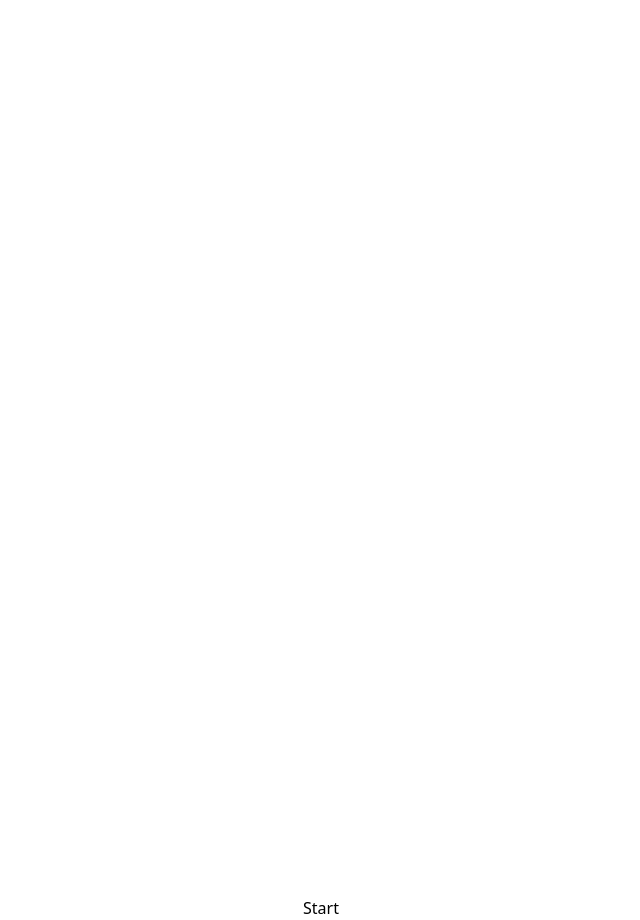
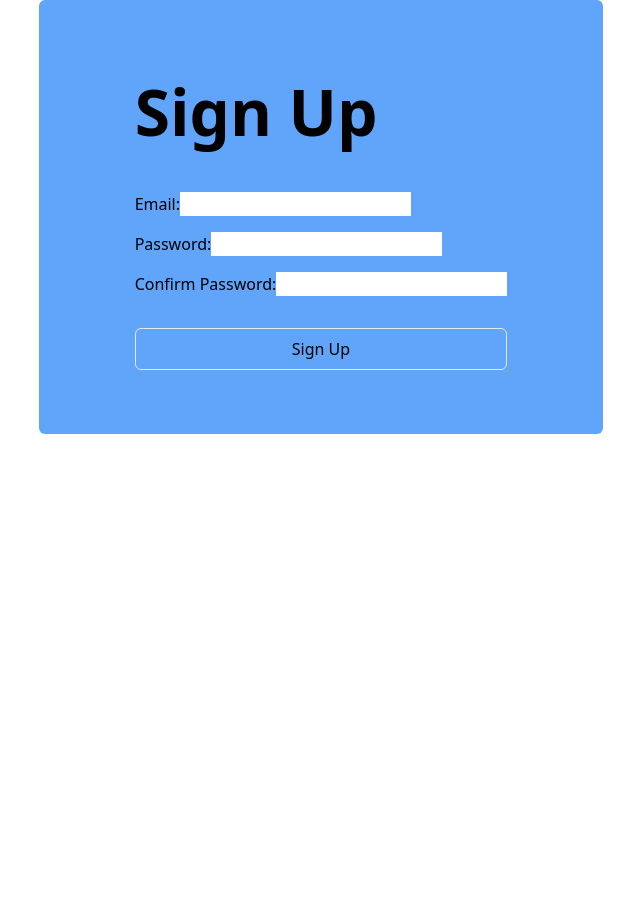
Before and after one commit to leon-luna-ray/snaptastic, a Vue app in the folder frontend/: page /signup in a window 1280 px wide. Shown: the whole page, without its empty margins (319-959 px from the left). After the commit the page ends 800 px from the top, so only its background shows below. Built offline with nearby package versions, Linux system fonts and the light colour scheme; no server answers.

Commit message:
vue router setup

```diff
--- a/frontend/package.json
+++ b/frontend/package.json
@@ -11,7 +11,8 @@
   "dependencies": {
     "@vueuse/core": "^10.4.1",
     "pinia": "^2.2.7",
-    "vue": "^3.3.4"
+    "vue": "^3.3.4",
+    "vue-router": "^4.5.0"
   },
   "devDependencies": {
     "@vitejs/plugin-vue": "^4.2.3",
--- a/frontend/src/App.vue
+++ b/frontend/src/App.vue
@@ -1,46 +1,11 @@
 <template>
-  <div id="vue-app">
-    <h1 class="icons text-white text-center py-[4rem]">Snaptastic</h1>
-    <video id="video" ref="videoRef" muted autoplay></video>
-    <button @click="enabled = !enabled">
-      {{ enabled ? 'Stop' : 'Start' }}
-    </button>
-  </div>
+  <!-- <Header /> -->
+  <RouterView />
+  <!-- <Footer /> -->
 </template>
+<script setup>
+import { RouterView } from 'vue-router';
 
-<script setup>
-import { watchEffect, ref, computed, onMounted } from 'vue';
-import { useDevicesList, useUserMedia } from '@vueuse/core'
-
-const {
-  videoInputs: cameras,
-} = useDevicesList({
-  requestPermissions: true,
-})
-
-const videoRef = ref(null);
-
-const currentCamera = computed(() => cameras.value[0]?.deviceId)
-
-const { stream, enabled } = useUserMedia({
-  constraints: {
-    video: { deviceId: currentCamera },
-  }
-})
-
-onMounted(() => {
-  watchEffect(() => {
-    if (videoRef.value && stream.value && stream.value.active) {
-      videoRef.value.srcObject = stream.value;
-    }
-  })
-})
+// import Header from './components/Header.vue';
+// import Footer from './components/Footer.vue';
 </script>
-
-<style>
-#vue-app {
-  display: flex;
-  flex-direction: column;
-  row-gap: 1rem;
-}
-</style>
--- a/frontend/src/components/HelloWorld.vue
+++ /dev/null
@@ -1,40 +0,0 @@
-<script setup>
-import { ref } from 'vue'
-
-defineProps({
-  msg: String,
-})
-
-const count = ref(0)
-</script>
-
-<template>
-  <h1>{{ msg }}</h1>
-
-  <div class="card">
-    <button type="button" @click="count++">count is {{ count }}</button>
-    <p>
-      Edit
-      <code>components/HelloWorld.vue</code> to test HMR
-    </p>
-  </div>
-
-  <p>
-    Check out
-    <a href="https://vuejs.org/guide/quick-start.html#local" target="_blank"
-      >create-vue</a
-    >, the official Vue + Vite starter
-  </p>
-  <p>
-    Install
-    <a href="https://github.com/vuejs/language-tools" target="_blank">Volar</a>
-    in your IDE for a better DX
-  </p>
-  <p class="read-the-docs">Click on the Vite and Vue logos to learn more</p>
-</template>
-
-<style scoped>
-.read-the-docs {
-  color: #888;
-}
-</style>
--- a/frontend/src/main.js
+++ b/frontend/src/main.js
@@ -3,10 +3,12 @@ import '@/assets/css/main.css'
 import { createApp } from 'vue';
 import { createPinia } from "pinia";
 
-import App from './App.vue'
+import router from './router';
+import App from './App.vue';
 
 const pinia = createPinia();
 const app = createApp(App);
 
 app.use(pinia);
+app.use(router);
 app.mount('#app');
--- /dev/null
+++ b/frontend/src/router/index.js
@@ -0,0 +1,48 @@
+import { createRouter, createWebHistory } from 'vue-router';
+
+const routes = [
+  {
+    path: '/',
+    component: () => import('@/views/HomeView.vue'),
+    name: 'Home',
+  },
+  {
+    path: '/login',
+    component: () => import('@/views/LoginView.vue'),
+    name: 'Login',
+  },
+  {
+    path: '/signup',
+    component: () => import('@/views/SignupView.vue'),
+    name: 'Signup',
+  },
+  {
+    path: '/dashboard',
+    component: () => import('@/views/DashboardView.vue'),
+    name: 'Dashboard',
+  },
+];
+
+const router = createRouter({
+  history: createWebHistory(),
+  routes,
+});
+
+// Todo check before route enter for auth req routes
+router.beforeEach((to, from, next) => {
+  if (to.matched.some((record) => record.meta.requiresAuth)) {
+    // Check if the user is authenticated
+    if (!!!localStorage.getItem('token')) {
+      // User is not authenticated, redirect to the login page or show an error message
+      next({ name: 'Login' });
+    } else {
+      // User is authenticated, allow access to the route
+      next();
+    }
+  } else {
+    // Non-authenticated routes, allow access
+    next();
+  }
+});
+
+export default router;
--- a/frontend/src/style.css
+++ /dev/null
@@ -1,89 +0,0 @@
-:root {
-  font-family: Inter, system-ui, Avenir, Helvetica, Arial, sans-serif;
-  line-height: 1.5;
-  font-weight: 400;
-
-  color-scheme: light dark;
-  color: rgba(255, 255, 255, 0.87);
-  background-color: #242424;
-
-  font-synthesis: none;
-  text-rendering: optimizeLegibility;
-  -webkit-font-smoothing: antialiased;
-  -moz-osx-font-smoothing: grayscale;
-  -webkit-text-size-adjust: 100%;
-}
-
-a {
-  font-weight: 500;
-  color: #646cff;
-  text-decoration: inherit;
-}
-a:hover {
-  color: #535bf2;
-}
-
-a {
-  font-weight: 500;
-  color: #646cff;
-  text-decoration: inherit;
-}
-a:hover {
-  color: #535bf2;
-}
-
-body {
-  margin: 0;
-  display: flex;
-  place-items: center;
-  min-width: 320px;
-  min-height: 100vh;
-}
-
-h1 {
-  font-size: 3.2em;
-  line-height: 1.1;
-}
-
-button {
-  border-radius: 8px;
-  border: 1px solid transparent;
-  padding: 0.6em 1.2em;
-  font-size: 1em;
-  font-weight: 500;
-  font-family: inherit;
-  background-color: #1a1a1a;
-  cursor: pointer;
-  transition: border-color 0.25s;
-}
-button:hover {
-  border-color: #646cff;
-}
-button:focus,
-button:focus-visible {
-  outline: 4px auto -webkit-focus-ring-color;
-}
-
-.card {
-  padding: 2em;
-}
-
-#app {
-  max-width: 1280px;
-  margin: 0 auto;
-  padding: 2rem;
-  text-align: center;
-}
-
-@media (prefers-color-scheme: light) {
-  :root {
-    color: #213547;
-    background-color: #ffffff;
-  }
-  a:hover {
-    color: #747bff;
-  }
-  button {
-    background-color: #f9f9f9;
-  }
-}
--- /dev/null
+++ b/frontend/src/views/DashboardView.vue
@@ -0,0 +1,12 @@
+<template>
+    <div class="flex justify-center items-center">
+        <h1>User Dashboard</h1>
+    </div>
+</template>
+
+<script setup>
+import { onMounted } from 'vue';
+import { useUserStore } from '@/stores/user';
+
+const userStore = useUserStore();
+</script>
--- /dev/null
+++ b/frontend/src/views/HomeView.vue
@@ -0,0 +1,38 @@
+<template>
+    <div>
+      <h1 class="icons text-white text-center py-[4rem]">Snaptastic</h1>
+      <video id="video" ref="videoRef" muted autoplay></video>
+      <button @click="enabled = !enabled">
+        {{ enabled ? 'Stop' : 'Start' }}
+      </button>
+    </div>
+  </template>
+
+  <script setup>
+  import { watchEffect, ref, computed, onMounted } from 'vue';
+  import { useDevicesList, useUserMedia } from '@vueuse/core'
+
+  const {
+    videoInputs: cameras,
+  } = useDevicesList({
+    requestPermissions: true,
+  })
+
+  const videoRef = ref(null);
+
+  const currentCamera = computed(() => cameras.value[0]?.deviceId)
+
+  const { stream, enabled } = useUserMedia({
+    constraints: {
+      video: { deviceId: currentCamera },
+    }
+  })
+
+  onMounted(() => {
+    watchEffect(() => {
+      if (videoRef.value && stream.value && stream.value.active) {
+        videoRef.value.srcObject = stream.value;
+      }
+    })
+  })
+  </script>
--- /dev/null
+++ b/frontend/src/views/LoginView.vue
@@ -0,0 +1,45 @@
+<template>
+    <div id="login" class="flex flex-col-2 justify-center items-center">
+        <div class="flex flex-col gap-y-[2rem] bg-green-400 px-[6rem] py-[4rem] rounded-md">
+            <h1 class="text-center text-[3rem]">Login</h1>
+            <form @submit.prevent="userStore.login(formData)" class="flex flex-col gap-y-[1rem]">
+                <div class="flex flex-col gap-y-[0.5rem]">
+                    <label for="username">Email</label>
+                    <input type="text" id="email" v-model="formData.email" class="border" />
+                </div>
+                <div class="flex flex-col gap-y-[0.5rem]">
+                    <label for="password">Password</label>
+                    <input type="password" id="password" v-model="formData.password" class="border" />
+                </div>
+                <button :class="['mt-[1rem] py-[0.75rem] border rounded-md hover:bg-green-300/40', loadingClass]" :disabled="isLoading" type="submit">{{ buttonText }}</button>
+            </form>
+        </div>
+        <div class="signup-link text-[0.75rem]">
+            <p>Don't have an account? <router-link to='/signup'>Click here to sign up!</router-link></p>
+        </div>
+    </div>
+</template>
+
+<script setup>
+import { computed, ref } from 'vue';
+import { storeToRefs } from 'pinia';
+import { useUserStore } from '../stores/user'
+
+// Store
+const userStore = useUserStore();
+
+// State
+const { isLoading } = storeToRefs(userStore);
+const formData = ref({
+    email: '',
+    password: '',
+});
+
+// Computed
+const buttonText = computed(() => {
+    return isLoading.value ? 'Loading...' : 'Login';
+})
+const loadingClass = computed(() => ({
+    'hover:cursor-not-allowed bg-gray-400': isLoading.value,
+}))
+</script>
--- /dev/null
+++ b/frontend/src/views/SignupView.vue
@@ -0,0 +1,48 @@
+<template>
+    <div id="signup" class="flex justify-center items-center">
+        <div class="flex flex-col gap-y-[2rem] bg-blue-400 px-[6rem] py-[4rem] rounded-md">
+            <h1>Sign Up</h1>
+            <form @submit.prevent="userStore.signup(formData)" class="flex-col-1">
+                <div class="flex-col-half">
+                    <label for="email">Email:</label>
+                    <input type="email" id="email" v-model="formData.email" />
+                </div>
+                <div class="flex-col-half">
+                    <label for="password">Password:</label>
+                    <input type="password" id="password" v-model="formData.password" />
+                </div>
+                <div class="flex-col-half">
+                    <label for="confirmPassword">Confirm Password:</label>
+                    <input type="password" id="confirmPassword" v-model="formData.confirmPassword" />
+                </div>
+                <button :class="['mt-[1rem] py-[0.5rem] hover:bg-blue-100/40 border rounded-md', loadingClass]" :disabled="isLoading" type="submit">{{ buttonText }}</button>
+            </form>
+        </div>
+    </div>
+</template>
+
+<script setup>
+import { computed, ref } from 'vue';
+import { storeToRefs } from 'pinia';
+import { useUserStore } from '../stores/user'
+
+// Store
+const userStore = useUserStore();
+
+// State
+const { isLoading } = storeToRefs(userStore);
+
+const formData = ref({
+    email: '',
+    password: '',
+    confirmPassword: '',
+});
+
+// Computed
+const buttonText = computed(() => {
+    return isLoading.value ? 'Loading...' : 'Sign Up';
+})
+const loadingClass = computed(() => ({
+    'hover:cursor-not-allowed bg-gray-400': isLoading.value,
+}))
+</script>
```
Also changed, not shown: 1 other file (tests, documents, lock files or other folders).
